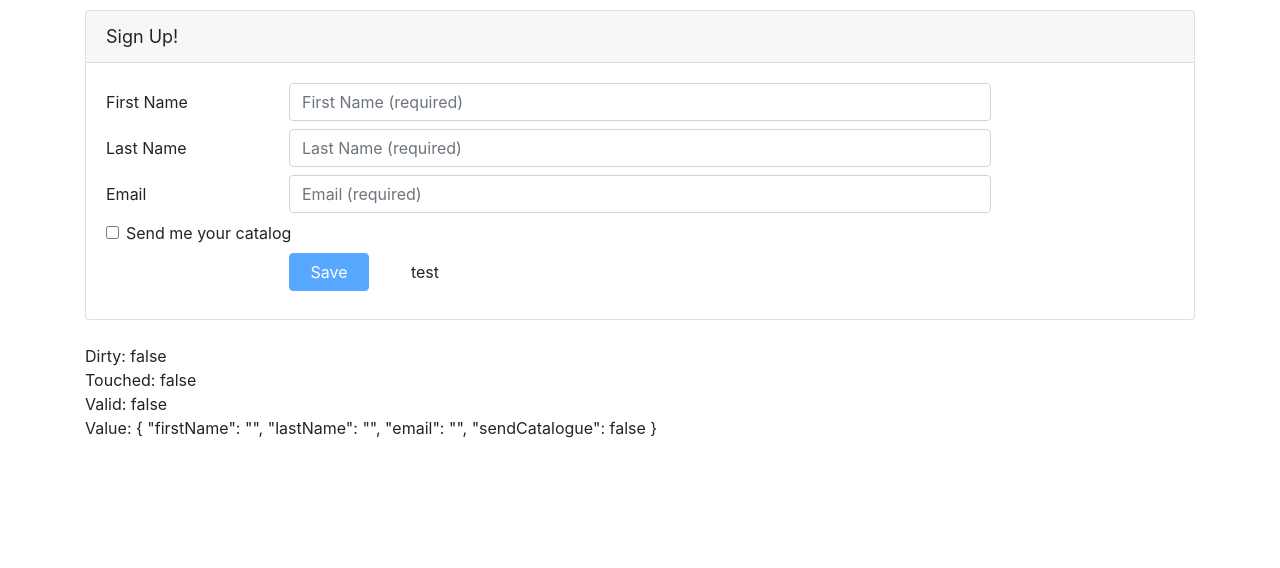
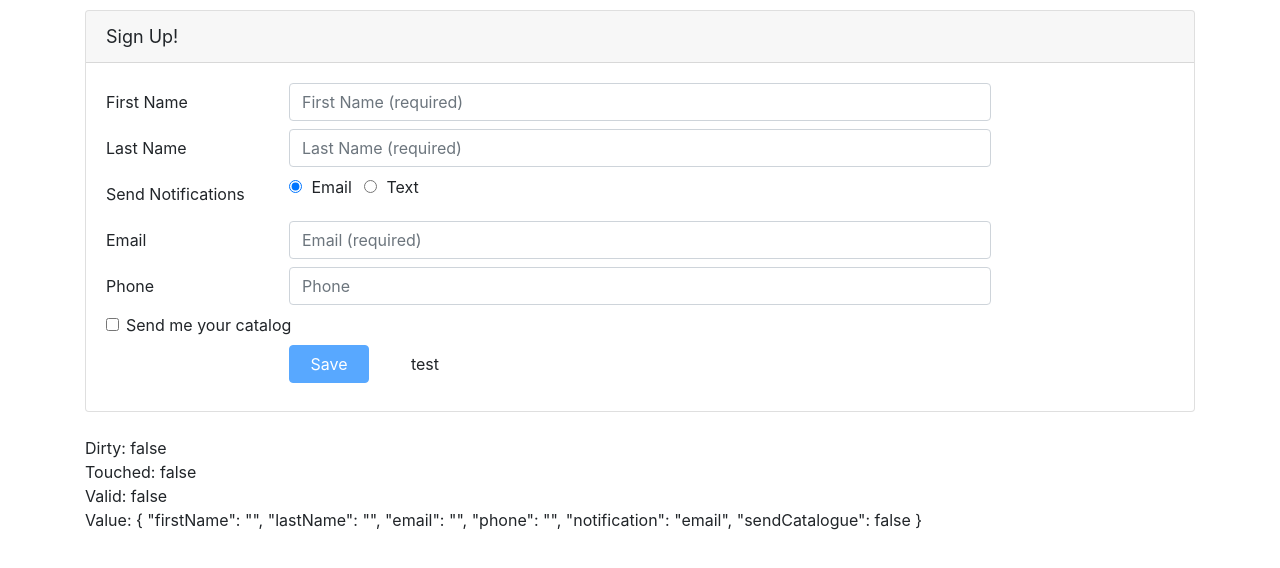
Before and after one commit to GlennPacker/angular-reactive-forms, an Angular app: page / in a window 1280 px wide. Shown: the top 568 px of the page. Built offline with nearby package versions, Linux system fonts and the light colour scheme.

Commit message:
changing validators at runtime

```diff
--- a/src/app/customers/customer.component.html
+++ b/src/app/customers/customer.component.html
@@ -54,6 +54,34 @@
 
       <div class="form-group row mb-2">
         <label class="col-md-2 col-form-label"
+               for="phoneId">Send Notifications</label>
+        <div class="col-md-8">
+          <div class="form-check form-check-inline">
+            <label class="form-check-label">
+              <input class="form-check-input"
+                     type="radio"
+                     value="email"
+                     formControlName="notification"
+                     (click)="setNotification('email')" />
+              Email
+            </label>
+          </div>
+
+          <div class="form-check form-check-inline">
+            <label class="form-check-label">
+              <input class="form-check-input"
+                     type="radio"
+                     value="text"
+                     formControlName="notification"
+                     (click)="setNotification('text')" />
+              Text
+            </label>
+          </div>
+        </div>
+      </div>
+
+      <div class="form-group row mb-2">
+        <label class="col-md-2 col-form-label"
                for="emailId">Email</label>
         <div class="col-md-8">
           <input class="form-control"
@@ -72,6 +100,27 @@
           </span>
         </div>
       </div>
+
+      <div class="form-group row mb-2">
+        <label class="col-md-2 col-form-label"
+               for="phoneId">Phone</label>
+        <div class="col-md-8">
+          <input class="form-control"
+                 formControlName="phone"
+                 id="phoneId"
+                 type="tel"
+                 placeholder="Phone"
+                 [ngClass]="{'is-invalid': (customerForm.get('phone').touched || customerForm.get('phone').dirty) && !customerForm.get('phone').valid }" />
+          <span class="invalid-feedback">
+            <span *ngIf="customerForm.get('phone').errors?.required">
+              Please enter your phone number.
+            </span>
+          </span>
+        </div>
+      </div>
+
+
+
 
       <div class="form-group row mb-2">
         <div class="col-md-8">
--- a/src/app/customers/customer.component.ts
+++ b/src/app/customers/customer.component.ts
@@ -21,8 +21,21 @@
       ],
       lastName: ['', [Validators.required, Validators.maxLength(50)]],
       email: ['', [Validators.required, Validators.email]],
+      phone: ['', [Validators.required]],
+      notification: ['email'],
       sendCatalogue: false,
     });
+  }
+
+  setNotification(notifyVia: string): void {
+    const phoneControl = this.customerForm.get('phone');
+    if (notifyVia === 'text') {
+      phoneControl.setValidators(Validators.required);
+
+    } else {
+      phoneControl.clearValidators();
+    }
+    phoneControl.updateValueAndValidity();
   }
 
   populateTestData(): void {
```
